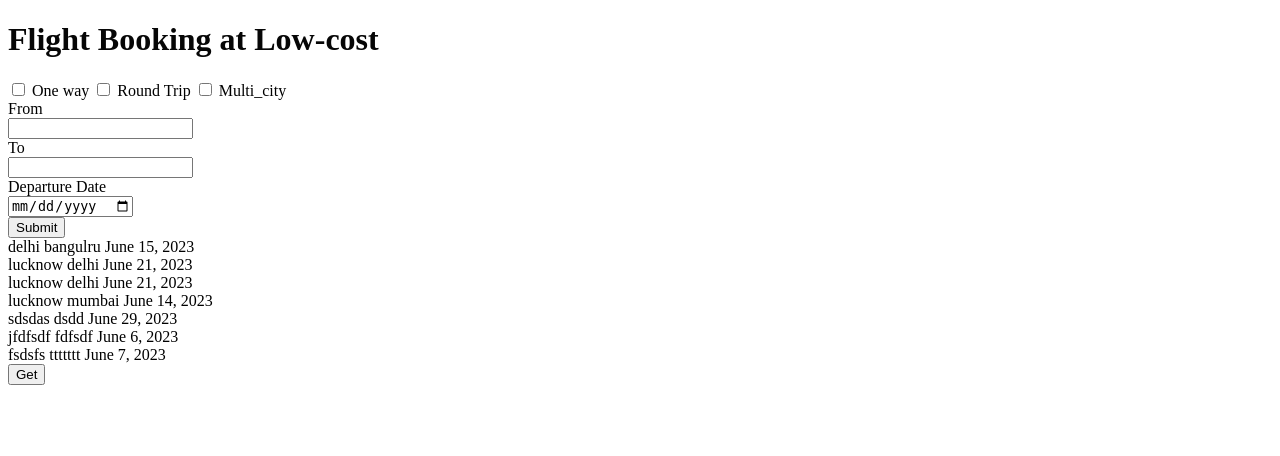
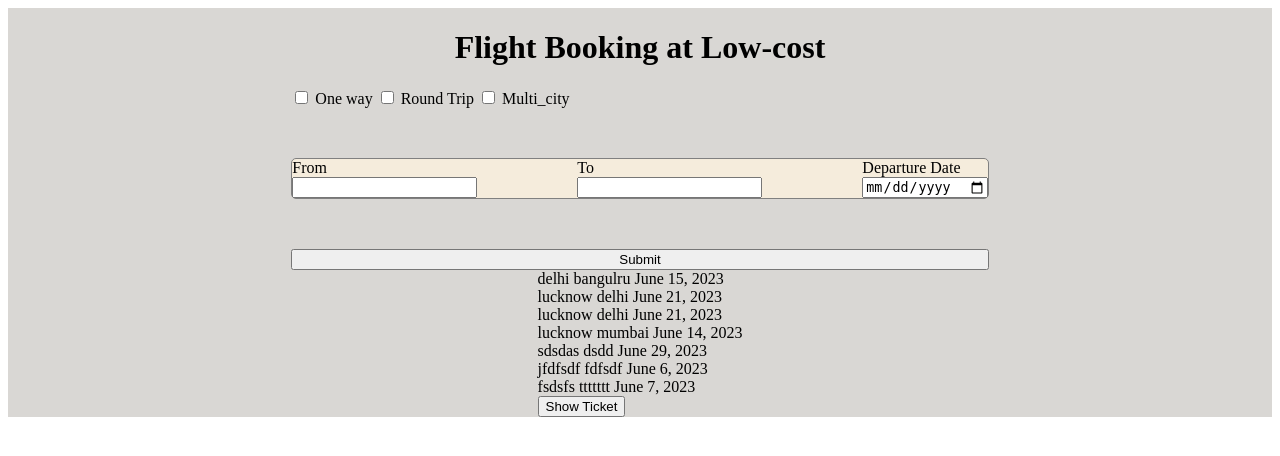
Before and after one commit to ROOPCHAND315/indigotest, a Django app: page / in a window 1280 px wide. Shown: the top 456 px of the page. Run offline with Django 3.2, Linux system fonts and the light colour scheme; data comes from the database, SQL or seed files in the repository.

Commit message:
back-end 2 complete

```diff
--- a/templates/index.html
+++ b/templates/index.html
@@ -6,9 +6,29 @@
     <meta name="viewport" content="width=device-width, initial-scale=1.0">
     <title>Indigo_Ticket</title>
     <style>
-       #A{
-         color: rgb(6, 6, 6);
-       }
+        .container{
+        display: flex;
+        flex-direction: column;
+        background-color: rgb(217, 215, 212);
+        justify-content: center;
+        align-items: center;
+
+        }
+        #P{
+            display: flex;
+            flex-direction: column;
+            gap: 50px;
+
+        }
+        .from_to{
+            display: flex;
+            flex-direction: row;
+            border: 1px solid grey;
+            border-radius: 5px;
+            background-color: rgb(245, 236, 220);
+            gap: 100px;
+        }
+
     </style>
 </head>
 <body>
@@ -16,7 +36,7 @@
         <div>
             <h1 id="A">Flight Booking at Low-cost</h1>
         </div>
-        <form action="" method="POST">
+        <form action="" method="POST" id="P">
             {% csrf_token %}
             <div class="checkticket">
                 <input type="checkbox" name="checkbox" id="check">
@@ -51,7 +71,7 @@
                 {{x.dep_date}}
                 <br>
                 {% endfor %}
-                <button type="submit" href="/">Get</button>
+                <button type="submit" href="/">Show Ticket</button>
             </form>
 
         </div>
```
